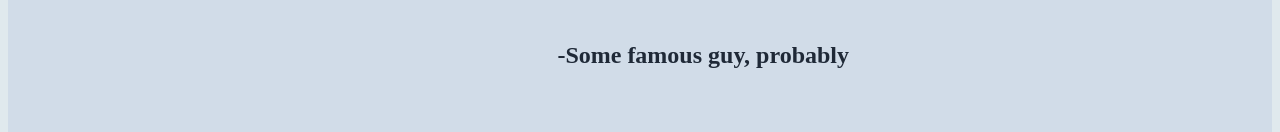
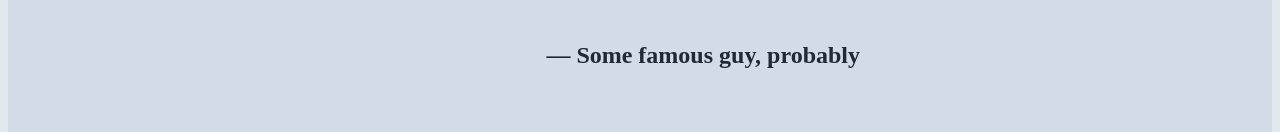
Before and after one commit to amlaban65/Landing-page-project, a plain HTML site: page index.html in a window 1280 px wide. Shown: the part 1109-1241 px from the top of the page. Drawn offline with Linux system fonts and the light colour scheme.

Commit message:
fix text

```diff
--- a/index.html
+++ b/index.html
@@ -53,7 +53,7 @@
       <div class="quote">
          <em>"This is an inspiring quote by some random famous guy. Imagine how cool this would look on your website!"
          </em>
-         <div id="author"<br><strong>-Some famous guy, probably</strong></br>
+         <div id="author"<br><strong>— Some famous guy, probably</strong></br>
       </div>
       </div>
       <div class="call-to-action-container">
```
